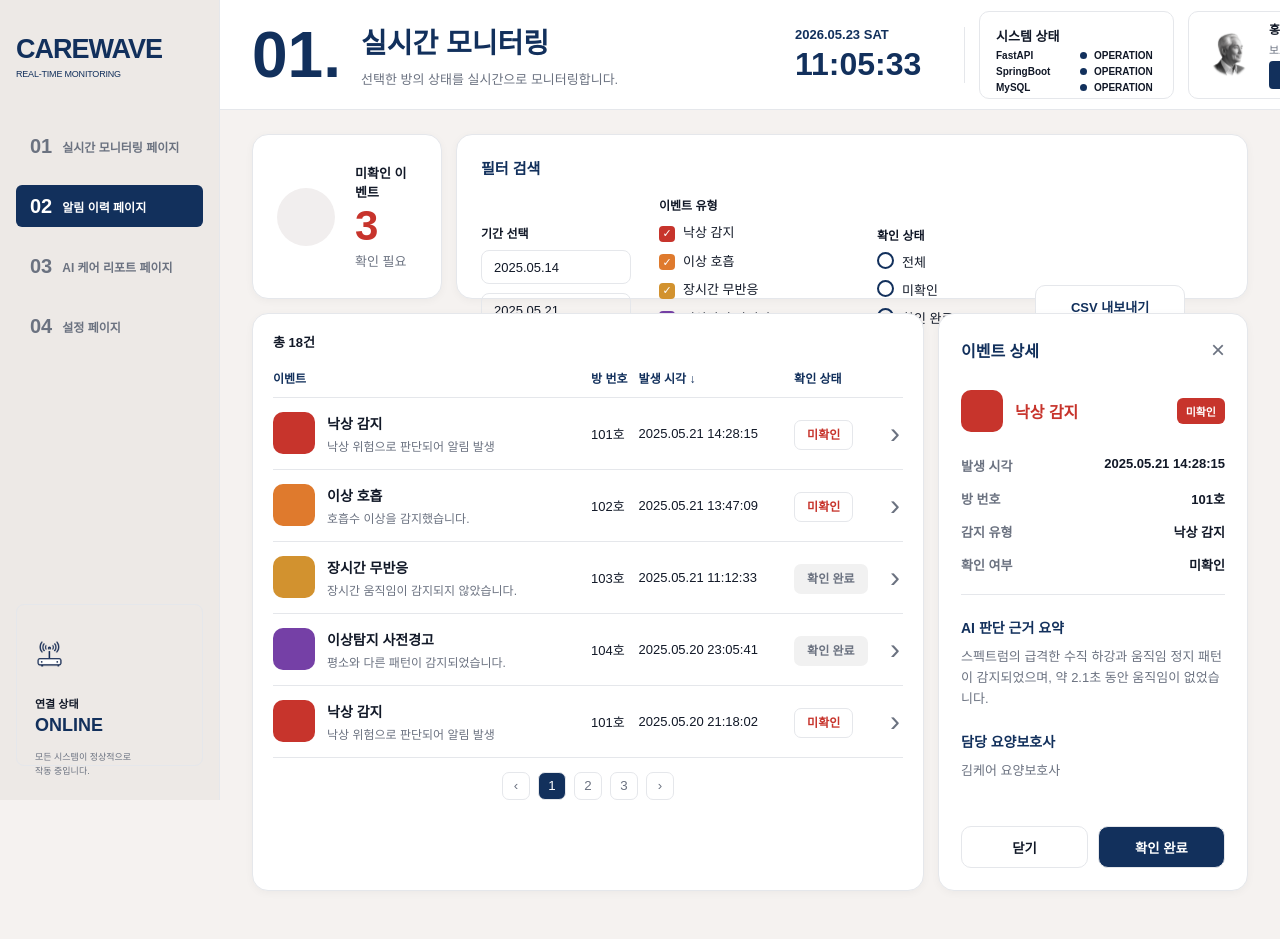
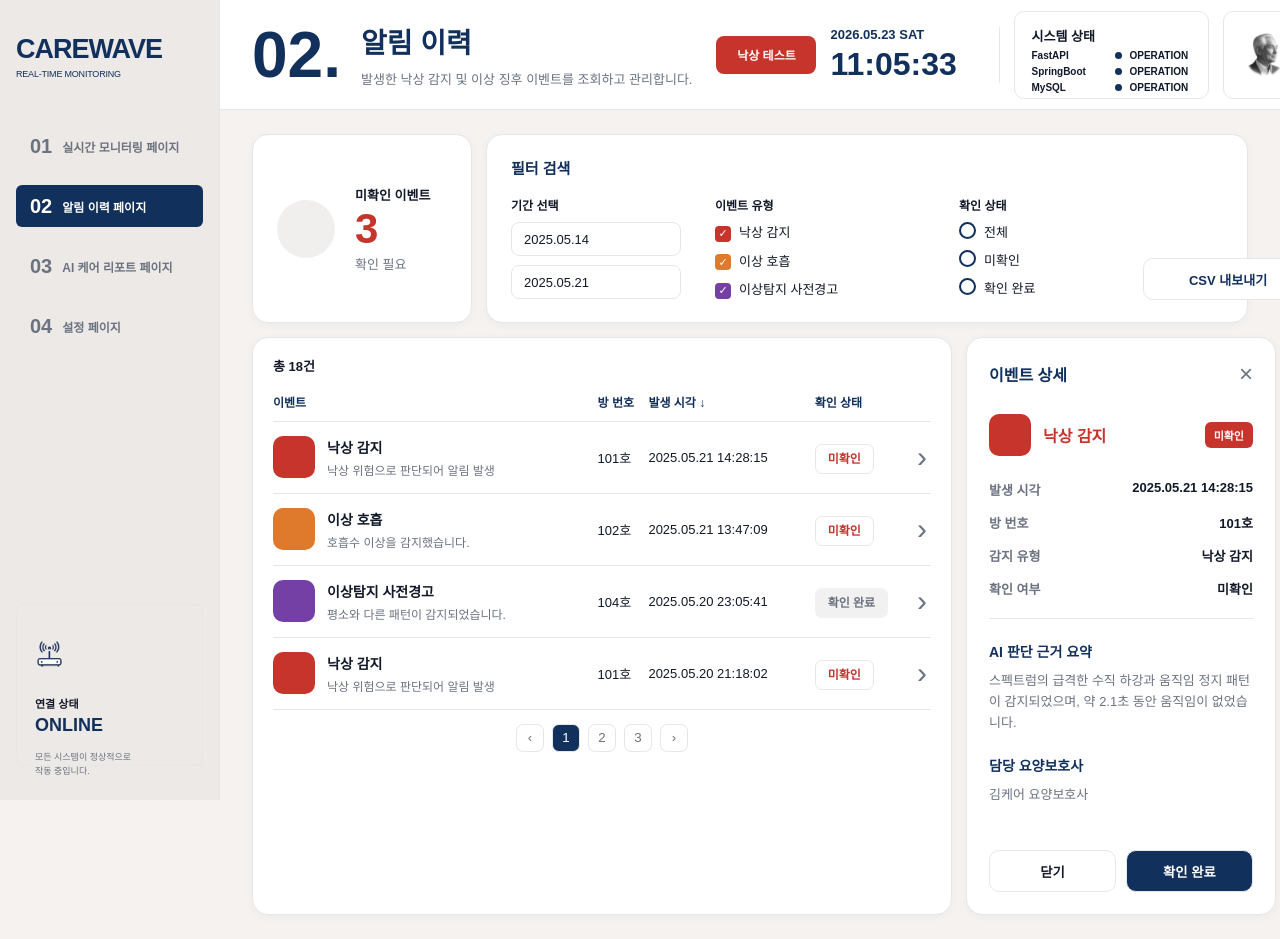
Before and after one commit to SwagCarewave/CSI_DATA_BOARD_FE, a React (Vite) app: page /alerts in a window 1280 px wide. Shown: the top 939 px of the page. Before the commit the page ends 915 px from the top, so only its background shows below. Built offline with nearby package versions, Linux system fonts and the light colour scheme; a web font is replaced by a local one.

Commit message:
feat: 2페이지 UI 수정 및 알림창 구현

```diff
--- a/src/App.tsx
+++ b/src/App.tsx
@@ -1,6 +1,6 @@
 import { BrowserRouter, Routes, Route } from "react-router-dom";
 
-import MainLayout from "./layouts/MainLayout";
+import MainLayout from "./Layouts/MainLayout";
 import MonitoringPage from "./pages/MonitoringPage";
 import AlertHistoryPage from "./pages/AlertHistoryPage";
 
--- a/src/Layouts/MainLayout.tsx
+++ b/src/Layouts/MainLayout.tsx
@@ -1,7 +1,9 @@
-// src/layouts/MainLayout.tsx
+import { useState } from "react";
 
 import Sidebar from "../components/Sidebar";
 import Header from "../components/Header";
+import FallAlertModal from "../components/FallAlertModal";
+
 import * as S from "../styles/monitoring/MonitoringPage";
 
 interface MainLayoutProps {
@@ -9,14 +11,22 @@ interface MainLayoutProps {
 }
 
 export default function MainLayout({ children }: MainLayoutProps) {
+  const [isFallAlertOpen, setIsFallAlertOpen] = useState(false);
+
   return (
     <S.PageWrapper>
       <Sidebar />
 
       <S.MainArea>
-        <Header />
+        <Header onFallAlertTest={() => setIsFallAlertOpen(true)} />
+
         <S.Content>{children}</S.Content>
       </S.MainArea>
+
+      <FallAlertModal
+        isOpen={isFallAlertOpen}
+        onClose={() => setIsFallAlertOpen(false)}
+      />
     </S.PageWrapper>
   );
 }
--- /dev/null
+++ b/src/components/FallAlertModal.tsx
@@ -0,0 +1,33 @@
+import { useEffect } from "react";
+import * as S from "../styles/FallAlertModal";
+
+interface FallAlertModalProps {
+  isOpen: boolean;
+  onClose: () => void;
+}
+
+export default function FallAlertModal({ isOpen, onClose }: FallAlertModalProps) {
+  useEffect(() => {
+    if (!isOpen) return;
+
+    document.body.style.overflow = "hidden";
+
+    return () => {
+      document.body.style.overflow = "";
+    };
+  }, [isOpen]);
+
+  if (!isOpen) return null;
+
+  return (
+    <S.Overlay>
+      <S.ModalBox>
+        <S.WarningIcon />
+
+        <S.Message>낙상이 감지되었습니다.</S.Message>
+
+        <S.ConfirmButton onClick={onClose}>확인</S.ConfirmButton>
+      </S.ModalBox>
+    </S.Overlay>
+  );
+}
--- a/src/components/Header.tsx
+++ b/src/components/Header.tsx
@@ -1,11 +1,33 @@
-// src/components/Header.tsx
-
+import { useLocation } from "react-router-dom";
 import { useEffect, useState } from "react";
 import * as S from "../styles/Header";
 
 import grandfatherImage from "../assets/monitoring/grandfather.svg";
 
-export default function Header() {
+interface HeaderProps {
+  onFallAlertTest?: () => void;
+}
+
+export default function Header({ onFallAlertTest }: HeaderProps) {
+  const location = useLocation();
+
+  const pageInfo = {
+    "/": {
+      number: "01.",
+      title: "실시간 모니터링",
+      description: "선택한 방의 상태를 실시간으로 모니터링합니다.",
+    },
+    "/alerts": {
+      number: "02.",
+      title: "알림 이력",
+      description:
+        "발생한 낙상 감지 및 이상 징후 이벤트를 조회하고 관리합니다.",
+    },
+  };
+
+  const currentPage =
+    pageInfo[location.pathname as keyof typeof pageInfo] ?? pageInfo["/"];
+
   const [currentTime, setCurrentTime] = useState(new Date());
 
   useEffect(() => {
@@ -31,18 +53,20 @@ export default function Header() {
   return (
     <S.HeaderContainer>
       <S.TitleArea>
-        <S.PageNumber>01.</S.PageNumber>
+        <S.PageNumber>{currentPage.number}</S.PageNumber>
 
         <S.TitleTextBox>
-          <S.PageTitle>실시간 모니터링</S.PageTitle>
+          <S.PageTitle>{currentPage.title}</S.PageTitle>
 
-          <S.PageDescription>
-            선택한 방의 상태를 실시간으로 모니터링합니다.
-          </S.PageDescription>
+          <S.PageDescription>{currentPage.description}</S.PageDescription>
         </S.TitleTextBox>
       </S.TitleArea>
 
       <S.RightArea>
+        <S.TestAlertButton onClick={onFallAlertTest}>
+          낙상 테스트
+        </S.TestAlertButton>
+
         <S.DateTimeBox>
           <S.DateText>
             {year}.{month}.{date} {week}
--- a/src/pages/AlertHistoryPage.tsx
+++ b/src/pages/AlertHistoryPage.tsx
@@ -17,14 +17,7 @@ const events = [
     status: "미확인",
     color: "warning",
   },
-  {
-    type: "장시간 무반응",
-    description: "장시간 움직임이 감지되지 않았습니다.",
-    room: "103호",
-    time: "2025.05.21 11:12:33",
-    status: "확인 완료",
-    color: "caution",
-  },
+
   {
     type: "이상탐지 사전경고",
     description: "평소와 다른 패턴이 감지되었습니다.",
@@ -70,7 +63,6 @@ export default function AlertHistoryPage() {
               <S.Label>이벤트 유형</S.Label>
               <S.CheckItem color="danger">낙상 감지</S.CheckItem>
               <S.CheckItem color="warning">이상 호흡</S.CheckItem>
-              <S.CheckItem color="caution">장시간 무반응</S.CheckItem>
               <S.CheckItem color="purple">이상탐지 사전경고</S.CheckItem>
             </S.FilterGroup>
 
--- a/src/styles/AlertHistoryPage.ts
+++ b/src/styles/AlertHistoryPage.ts
@@ -4,18 +4,21 @@ type EventColor = "danger" | "warning" | "caution" | "purple" | string;
 
 export const Container = styled.div`
   width: 100%;
+  min-width: 980px;
 `;
 
 export const TopSection = styled.div`
   display: grid;
-  grid-template-columns: 190px 1fr;
+  grid-template-columns: minmax(190px, 220px) minmax(760px, 1fr);
   gap: 14px;
   margin-bottom: 14px;
 `;
 
 export const SummaryCard = styled.section`
-  height: 165px;
+  min-width: 190px;
+  min-height: 165px;
   padding: 24px;
+
   display: flex;
   align-items: center;
   gap: 20px;
@@ -57,9 +60,9 @@ export const SummaryText = styled.div`
     color: ${({ theme }) => theme.colors.textSecondary};
   }
 `;
-
 export const FilterCard = styled.section`
-  height: 165px;
+  min-width: 760px;
+  min-height: 165px;
   padding: 22px 24px;
 
   background-color: ${({ theme }) => theme.colors.white};
@@ -77,9 +80,9 @@ export const CardTitle = styled.h3`
 
 export const FilterGrid = styled.div`
   display: grid;
-  grid-template-columns: 150px 190px 130px 150px;
-  gap: 28px;
-  align-items: end;
+  grid-template-columns: 170px 210px 150px 170px;
+  gap: 34px;
+  align-items: start;
 `;
 
 export const FilterGroup = styled.div`
@@ -145,7 +148,10 @@ export const RadioItem = styled.div`
 `;
 
 export const ExportButton = styled.button`
+  width: 170px;
   height: 42px;
+  margin-top: 62px;
+
   border-radius: ${({ theme }) => theme.radius.button};
   border: 1px solid ${({ theme }) => theme.colors.border};
   background-color: ${({ theme }) => theme.colors.white};
@@ -154,14 +160,14 @@ export const ExportButton = styled.button`
   font-weight: 700;
   color: ${({ theme }) => theme.colors.DeepBlue};
 `;
-
 export const MainGrid = styled.div`
   display: grid;
-  grid-template-columns: 1fr 310px;
+  grid-template-columns: minmax(700px, 1fr) 310px;
   gap: 14px;
 `;
 
 export const TableCard = styled.section`
+  min-width: 700px;
   min-height: 430px;
   padding: 18px 20px;
 
@@ -266,6 +272,7 @@ export const Pagination = styled.div`
 `;
 
 export const DetailCard = styled.aside`
+  min-width: 310px;
   min-height: 430px;
   padding: 22px;
 
--- /dev/null
+++ b/src/styles/FallAlertModal.ts
@@ -0,0 +1,78 @@
+import styled from "styled-components";
+
+export const Overlay = styled.div`
+  position: fixed;
+  inset: 0;
+  z-index: 9999;
+
+  display: flex;
+  align-items: center;
+  justify-content: center;
+
+  background-color: rgba(255, 255, 255, 0.35);
+  backdrop-filter: blur(6px);
+
+  overscroll-behavior: none;
+`;
+
+export const ModalBox = styled.div`
+  width: 430px;
+  min-height: 320px;
+  padding: 40px 32px;
+
+  display: flex;
+  flex-direction: column;
+  align-items: center;
+
+  border-radius: 18px;
+  background-color: rgba(245, 242, 240, 0.95);
+  box-shadow: 0 18px 60px rgba(0, 0, 0, 0.12);
+`;
+
+export const WarningIcon = styled.div`
+  width: 0;
+  height: 0;
+
+  border-left: 42px solid transparent;
+  border-right: 42px solid transparent;
+  border-bottom: 74px solid ${({ theme }) => theme.colors.danger};
+
+  position: relative;
+
+  &::after {
+    content: "!";
+    position: absolute;
+    top: 25px;
+    left: -6px;
+
+    color: white;
+    font-size: 34px;
+    font-weight: 800;
+  }
+`;
+
+export const Message = styled.h2`
+  margin-top: 28px;
+
+  color: ${({ theme }) => theme.colors.textPrimary};
+
+  font-size: 32px;
+  font-weight: 800;
+`;
+
+export const ConfirmButton = styled.button`
+  width: 170px;
+  height: 64px;
+  margin-top: 62px;
+
+  border: none;
+  border-radius: 8px;
+
+  background-color: ${({ theme }) => theme.colors.danger};
+
+  color: white;
+  font-size: 22px;
+  font-weight: 800;
+
+  cursor: pointer;
+`;
--- a/src/styles/Header.ts
+++ b/src/styles/Header.ts
@@ -89,6 +89,21 @@ export const TimeText = styled.p`
 
   width: 142px;
   text-align: left;
+`;
+export const TestAlertButton = styled.button`
+  width: 100px;
+  height: 38px;
+
+  border: none;
+  border-radius: 8px;
+
+  background-color: ${({ theme }) => theme.colors.danger};
+  color: white;
+
+  font-size: 12px;
+  font-weight: 800;
+
+  cursor: pointer;
 `;
 export const SystemStatusBox = styled.div`
   width: 195px;
```
